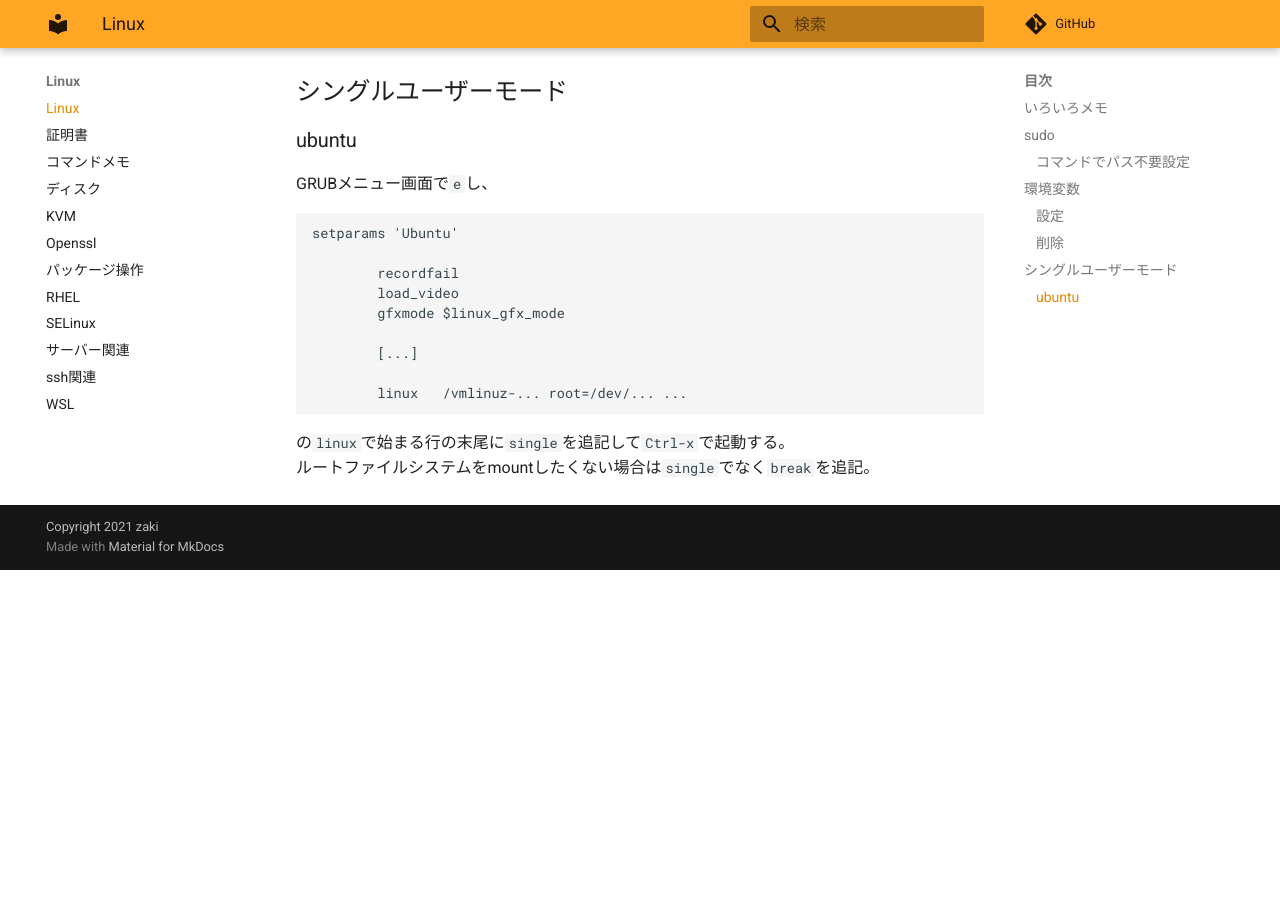
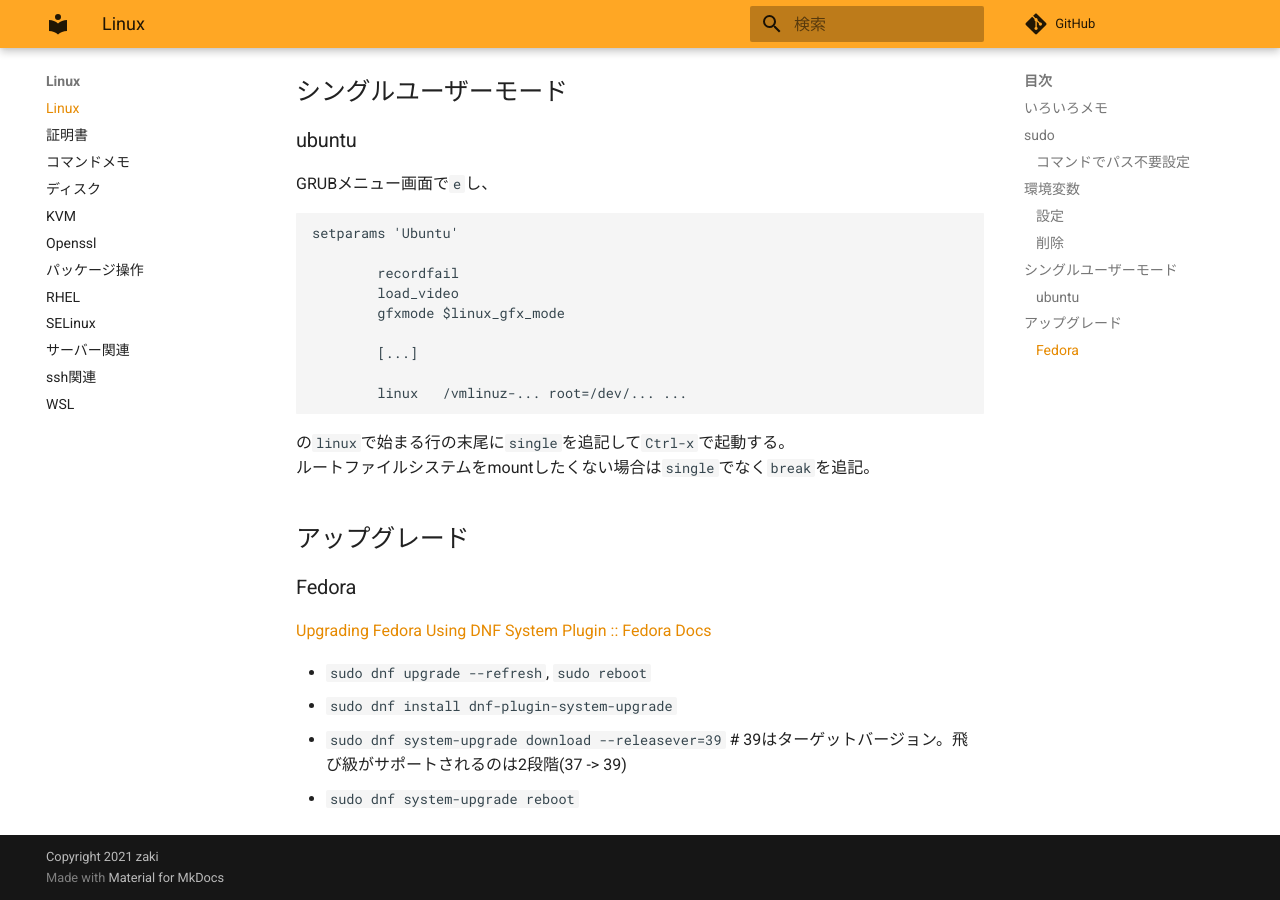
Before and after one commit to zaki-lknr/docs, an MkDocs documentation site: the page built from docs/Linux/index.md, in a window 1280 px wide and 900 px high, scrolled down 1416 px. Built offline with MkDocs 1.6.1 and Material for MkDocs 9.7.7, drawn with Linux system fonts in a browser that asks for light colours; comment, search, counter and statistics services are not loaded; before the commit the page ends 1986 px from its top, so only the background shows below that.

Commit message:
add: linux: fedoraのアップグレード概要

```diff
--- a/docs/Linux/index.md
+++ b/docs/Linux/index.md
@@ -81,3 +81,14 @@ setparams 'Ubuntu'
 
 の`linux`で始まる行の末尾に`single`を追記して`Ctrl-x`で起動する。
 ルートファイルシステムをmountしたくない場合は`single`でなく`break`を追記。
+
+## アップグレード
+
+### Fedora
+
+[Upgrading Fedora Using DNF System Plugin :: Fedora Docs](https://docs.fedoraproject.org/en-US/quick-docs/upgrading-fedora-offline/)
+
+- `sudo dnf upgrade --refresh`, `sudo reboot`
+- `sudo dnf install dnf-plugin-system-upgrade`
+- `sudo dnf system-upgrade download --releasever=39`  # 39はターゲットバージョン。飛び級がサポートされるのは2段階(37 -> 39)
+- `sudo dnf system-upgrade reboot`
```
